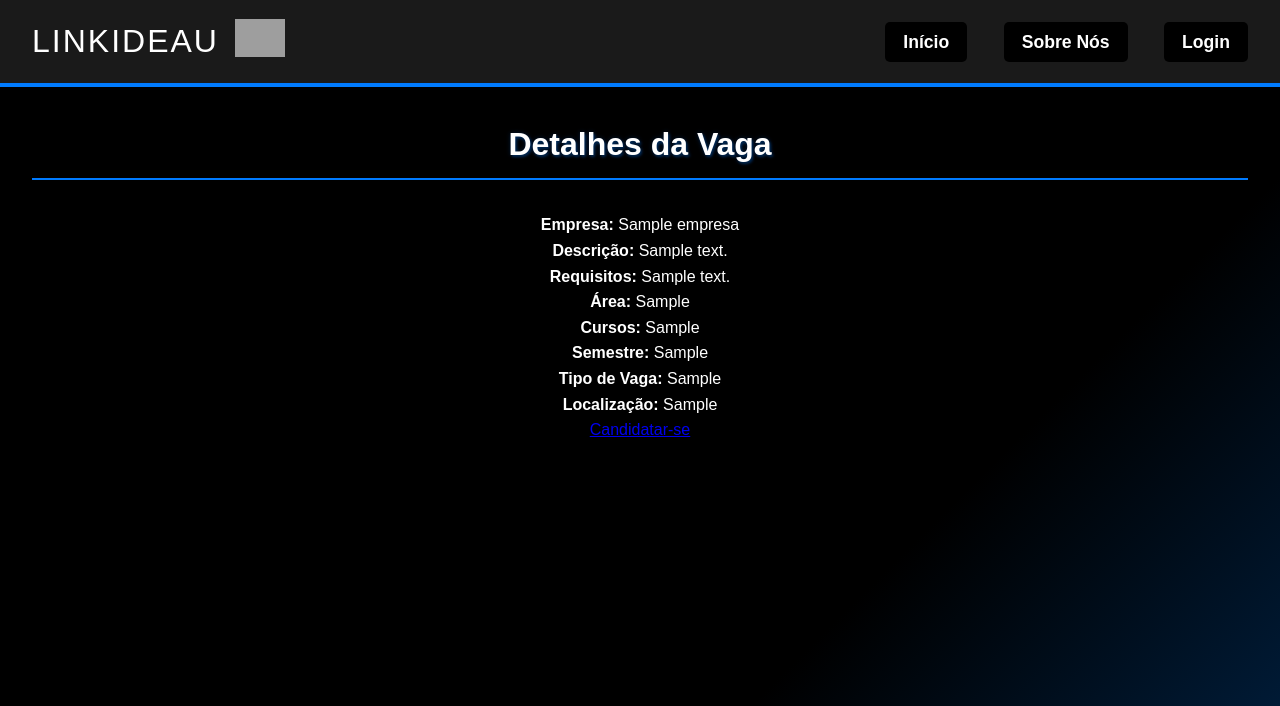
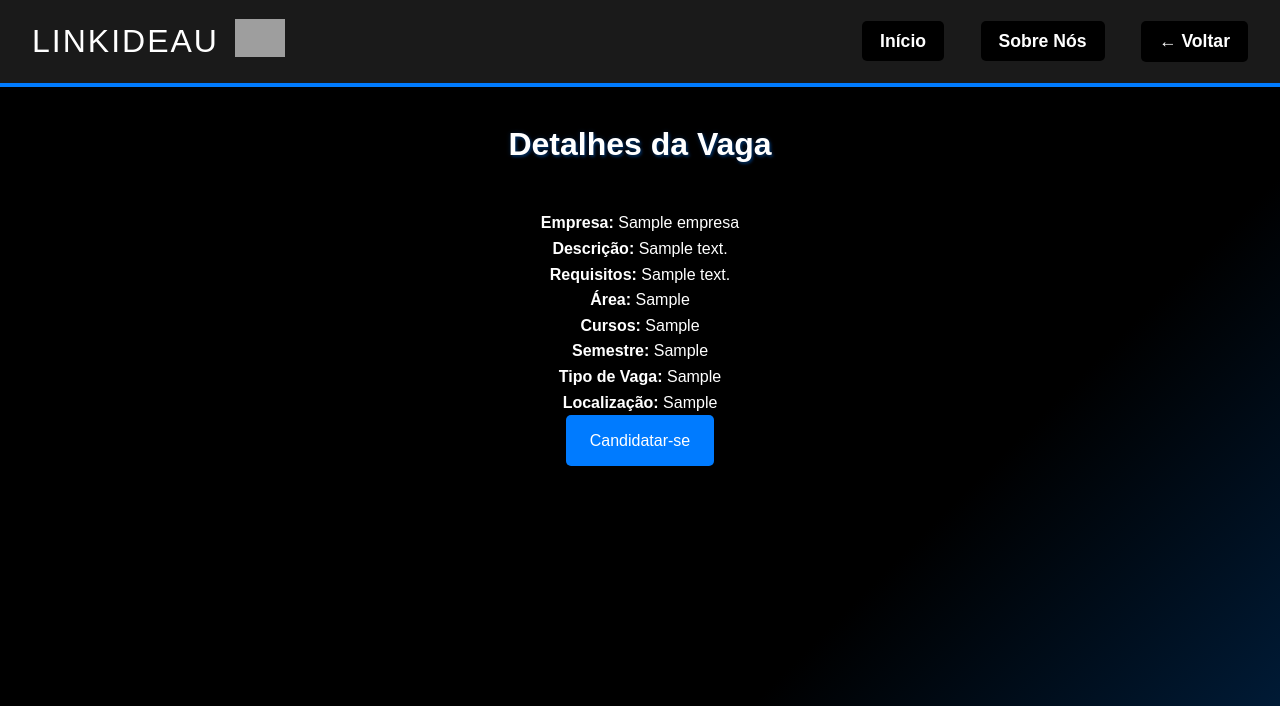
Before and after one commit to HiagoLandin/RH-System, a PHP site: page /ver_vagas.php?id=1 in a window 1280 px wide. Shown: the top 706 px of the page. Run offline with PHP 8.4, Linux system fonts and the light colour scheme; the visitor is signed in with stand-in values (Sample User, id 1); tables that the repository leaves empty or names only in its code hold one stand-in row (values such as "Sample post"); grey boxes are pictures that could not be loaded.

Commit message:
Pequenas alterações
Alterações especialmente na organização dos cards das vagas no header de diferentes páginas

```diff
--- a/login_empresa.php
+++ b/login_empresa.php
@@ -12,7 +12,7 @@ unset($_SESSION['mensagem']); // Remove a mensagem após exibi-la
 <head>
     <meta charset="UTF-8">
     <meta name="viewport" content="width=device-width, initial-scale=1.0">
-    <title>Login de Empresa - LINKIDEAU</title>
+    <title>Login de Empresa - Carreira Ideal</title>
     <!-- Link para o Google Fonts fofo (Bebas Neue) -->
     <link href="https://fonts.googleapis.com/css2?family=Bebas+Neue&display=swap" rel="stylesheet">
     <!-- Link para o CSS -->
@@ -21,7 +21,7 @@ unset($_SESSION['mensagem']); // Remove a mensagem após exibi-la
 <body>
     <header>
         <div class="logo">
-            <span>LINKIDEAU</span>
+            <span>Carreira Ideal</span>
             <!-- Imagem da logo da ideau com link externo -->
             <a href="https://www.passofundo.ideau.com.br/" target="_blank">
                 <img src="https://www.getulio.ideau.com.br/wp-content/uploads/2019/05/logo_ideau.png" alt="Logo LINKIDEAU">
@@ -36,7 +36,7 @@ unset($_SESSION['mensagem']); // Remove a mensagem após exibi-la
 
     <main>
         <section class="login">
-            <h1>Login de Empresa teste 2 samuel Lindo</h1>
+            <h1>Login de Empresa</h1>
             <!-- Exibe a notificação se houver -->
             <?php if (!empty($mensagem)): ?>
                 <div class="notificacao <?php echo (strpos($mensagem, 'sucesso') !== false ? 'success' : 'error'); ?>">
--- a/styles.css
+++ b/styles.css
@@ -261,6 +261,7 @@ footer p {
     border: none;
     cursor: pointer;
     transition: background-color 0.3s ease;
+
 }
 
 .login button:hover {
@@ -576,7 +577,7 @@ h1 {
     font-size: 2rem;
     color: #ffffff;
     text-shadow: 1.5px 1.5px 3px rgba(0, 123, 255, 0.3), 0 0 5px rgba(0, 123, 255, 0.2);
-    border-bottom: 2px solid #007bff;
+    border-bottom: 0px solid #007bff;
     padding-bottom: 0.5rem;
     margin-bottom: 2rem;
 }
@@ -660,21 +661,37 @@ h1 {
 
 
 #btn-voltar {
-    background-color: #000;
     color: #fff;
-    padding: 0.5rem 1rem;
+    text-decoration: none;
+    margin-left: 2rem;
     font-size: 1.1rem;
     font-weight: bold;
+    background-color: #000;
+    padding: 0.5rem 1rem;
     border-radius: 5px;
     border: 2px solid transparent;
-    border-color: #007bff;
-    cursor: pointer;
     transition: all 0.3s ease;
+}
+
+.btn-candidatar {
+  display: inline-block;
+  background-color: #007bff;
+  color: #fff;
+  padding: 0.8rem 1.5rem;
+  text-decoration: none;
+  border-radius: 5px;
+  font-size: 1rem;
+  border: none;
+  cursor: pointer;
+  transition: background-color 0.3s ease;
+}
+
+.btn-candidatar:hover {
+  background-color: #0056b3;
 }
 
 #btn-voltar:hover {
     border: 2px solid #007bff;
-    background-color: #007bff;
     text-decoration: underline;
-    text-decoration-color: #fff;
+    text-decoration-color: #007bff;
 }
--- a/ver_vagas.php
+++ b/ver_vagas.php
@@ -34,7 +34,7 @@ if (!$vaga) {
     <nav>
         <a href="index.php" class="btn">Início</a>
         <a href="sobre.php" class="btn">Sobre Nós</a>
-        <a href="login.php" class="btn">Login</a>
+        <button id="btn-voltar" onclick="history.back()">← Voltar</button>
     </nav>
 </header>
 
@@ -57,7 +57,7 @@ if (!$vaga) {
             <p><strong>Localização:</strong> <?php echo htmlspecialchars($vaga['localizacao']); ?></p>
         </div>
 
-        <a href="candidatar.php?vaga_id=<?php echo $vaga['id']; ?>" class="btn">Candidatar-se</a>
+        <a href="candidatar.php?vaga_id=<?php echo $vaga['id']; ?>" class="btn-candidatar">Candidatar-se</a>
 
 
     </section>
```
Also changed, not shown: minhas_vagas.php (+1 -6 lines), perfil.css (+59 -1 lines), perfil_candidato.php (+4 -8 lines), perfil_empresa.php (+6 -10 lines), perfil_usuario.php (+11 -7 lines), uploads/vagas/68437467edf81_Cartman em Busca de Trabalho.png (added), uploads/vagas/68437526bf20d_Cartman em Busca de Trabalho.png (added).
